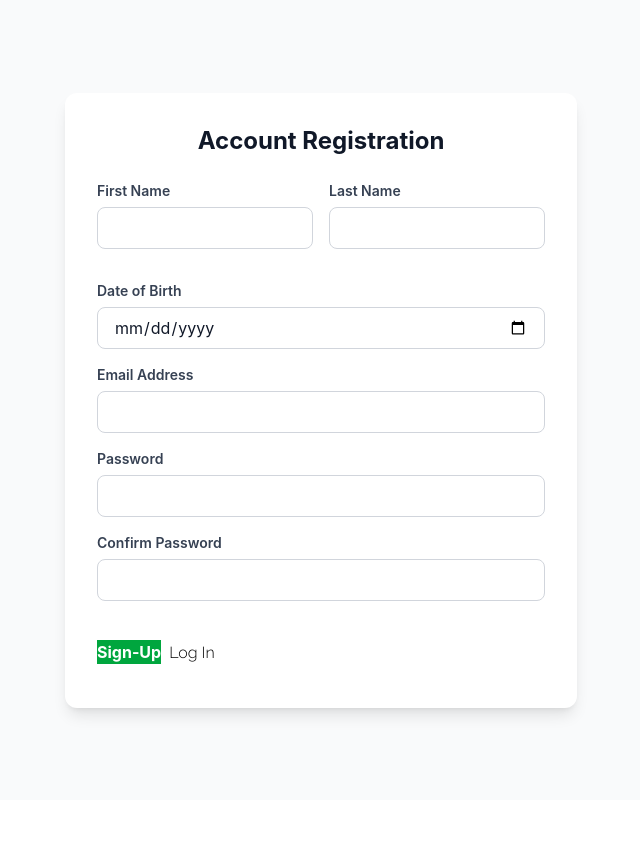
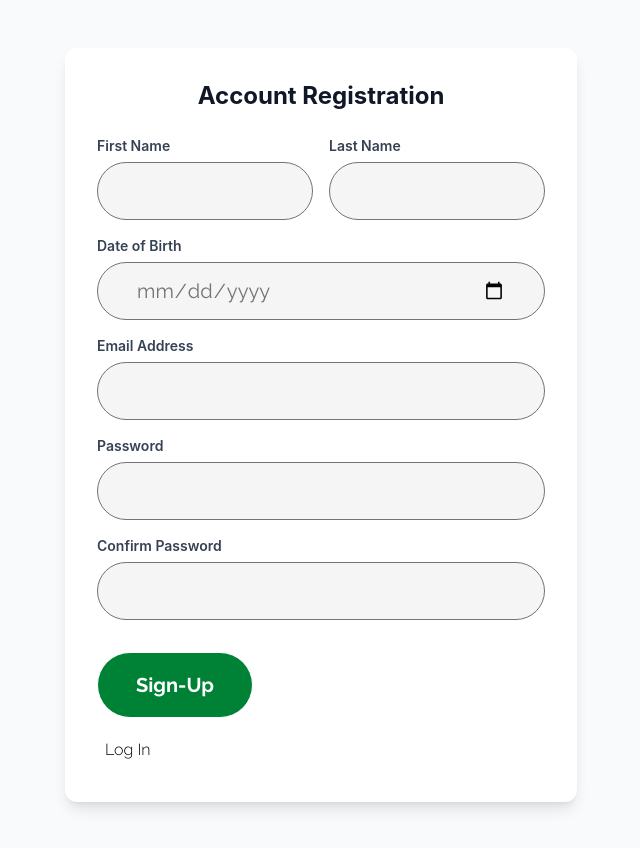
Before and after one commit to GPapagiannopoulos/enterpreneurial_journey, a React (Vite) app in the folder frontend/: page /signup in a window 1280 px wide. Shown: the whole page, without its empty margins (319-959 px from the left). Before the commit the page ends 800 px from the top, so only its background shows below. Built offline with nearby package versions, Linux system fonts and the light colour scheme.

Commit message:
feat: update hero to match new design

```diff
--- a/frontend/src/components/Button.tsx
+++ b/frontend/src/components/Button.tsx
@@ -14,21 +14,20 @@ export default function Button({
   const baseStyles =
     "font-bold transition-colors duration-200 focus:outline-none focus:ring-2 focus:ring-offset-1";
 
-  const ctaStyles = [
-    "flex items-center justify-center gap-[10px] whitespace-nowrap",
-    "h-[60px] px-[38px] py-[18px]",
-    "rounded-[100px] border border-[#27874F]",
-    "bg-white text-[#27874F]",
-    "font-raleway text-[18px] leading-[24px]",
-    "hover:bg-[#27874F] hover:text-white",
-    "focus:ring-[#27874F]",
-  ].join(" ");
+  const ctaStyles =
+    "flex items-center justify-center gap-2.5 whitespace-nowrap" +
+    " h-15 px-9.5 py-4.5" +
+    " rounded-full border border-[#27874F]" +
+    " bg-white text-[#27874F]" +
+    " font-raleway text-lg leading-6" +
+    " hover:bg-[#27874F] hover:text-white" +
+    " focus:ring-[#27874F]";
 
   const variantStyles =
     variant === "cta"
       ? ctaStyles
       : variant === "primary"
-        ? "bg-green-600 text-white hover:bg-blue-700 focus:ring-green-500"
+        ? "flex items-center justify-center whitespace-nowrap px-9.5 py-4.5 bg-green-700 rounded-[40px] border text-white text-xl font-bold font-raleway"
         : "px-2 py-2 rounded-full text-black font-light font-raleway hover:text-[#27874F] focus:ring-[#27874F]";
 
   return (
--- a/frontend/src/components/InputField.tsx
+++ b/frontend/src/components/InputField.tsx
@@ -1,7 +1,8 @@
 import React from "react";
 
 interface InputFieldProps {
-  label: string;
+  label?: string;
+  placeholder?: string;
   type: "text" | "password" | "email" | "date";
   value: string;
   onChange: (e: React.ChangeEvent<HTMLInputElement>) => void;
@@ -10,20 +11,24 @@ interface InputFieldProps {
 
 export default function InputField({
   label,
+  placeholder,
   type,
   value,
   onChange,
   required = false,
 }: InputFieldProps) {
   return (
-    <div className="flex flex-col gap-1.5 w-full mb-4">
-      <label className="text-sm font-semibold text-gray-700">{label}</label>
+    <div className="flex flex-col gap-1.5 w-full">
+      {label && (
+        <label className="text-sm font-semibold text-gray-700">{label}</label>
+      )}
       <input
         type={type}
         value={value}
         onChange={onChange}
+        placeholder={placeholder}
         required={required}
-        className="w-full px-4 py-2 bg-white border border-gray-300 rounded-lg text-gray-900 focus:outline-none focus:ring-2 focus:ring-blue-500 focus:border-transparent transition-all"
+        className="bg-neutral-100 border rounded-[40px] text-neutral-500 text-xl font-raleway px-9.5 py-3.5"
       />
     </div>
   );
--- a/frontend/src/sections/Home/HeroSection.tsx
+++ b/frontend/src/sections/Home/HeroSection.tsx
@@ -28,20 +28,21 @@ export default function HeroSection() {
               Track your personal impact in real time.
             </span>
           </p>
-          <div className="mt-17.5 flex gap-6">
+          <div className="mt-17.5 flex items-center ">
             <form
               onSubmit={(e) => {
                 e.preventDefault();
                 navigate("/updateme", { state: { email: emailAddress } });
               }}
+              className="inline-flex items-center gap-6"
             >
               <InputField
-                label="Enter your email"
+                placeholder="Enter your email"
                 type="text"
                 value={emailAddress}
                 onChange={(e) => setEmailAddress(e.target.value)}
               />
-              <Button label="Get Started" type="submit" variant="cta" />
+              <Button label="Get Started" type="submit" variant="primary" />
             </form>
           </div>
         </div>
```
